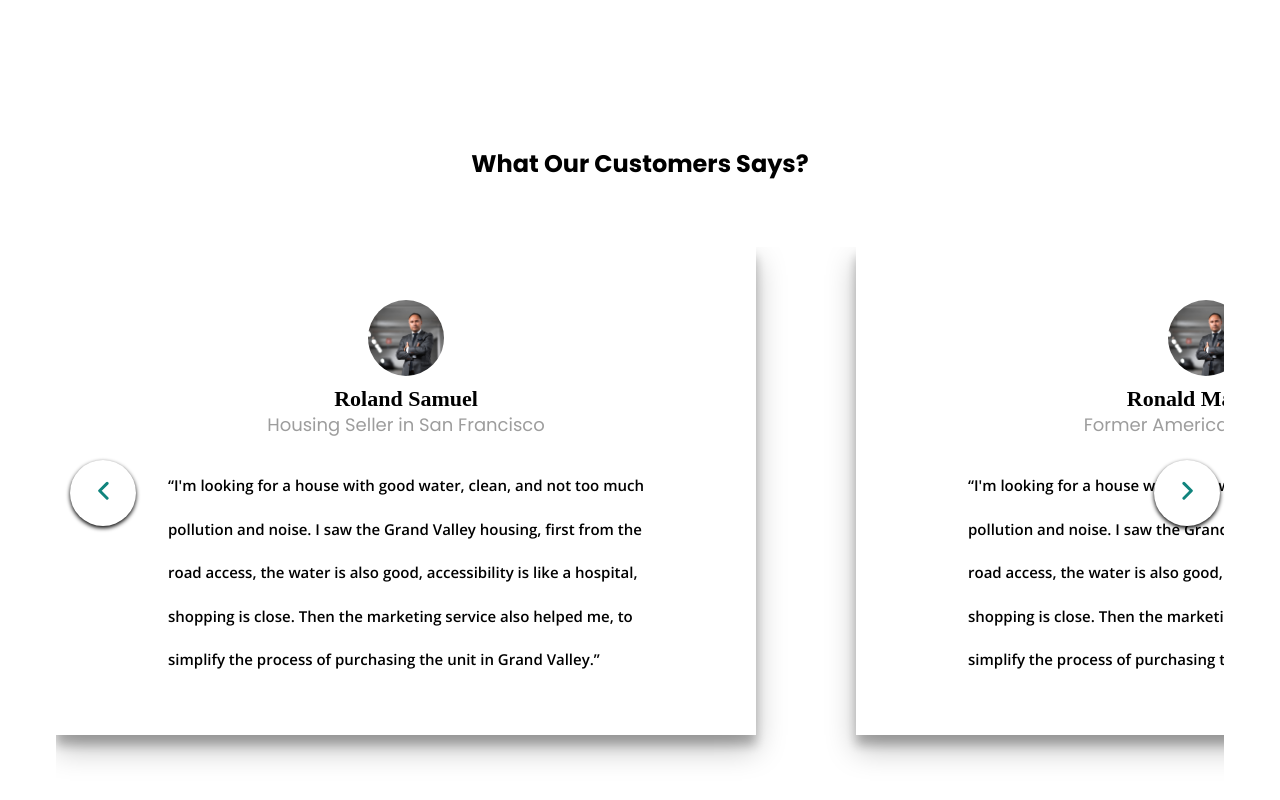
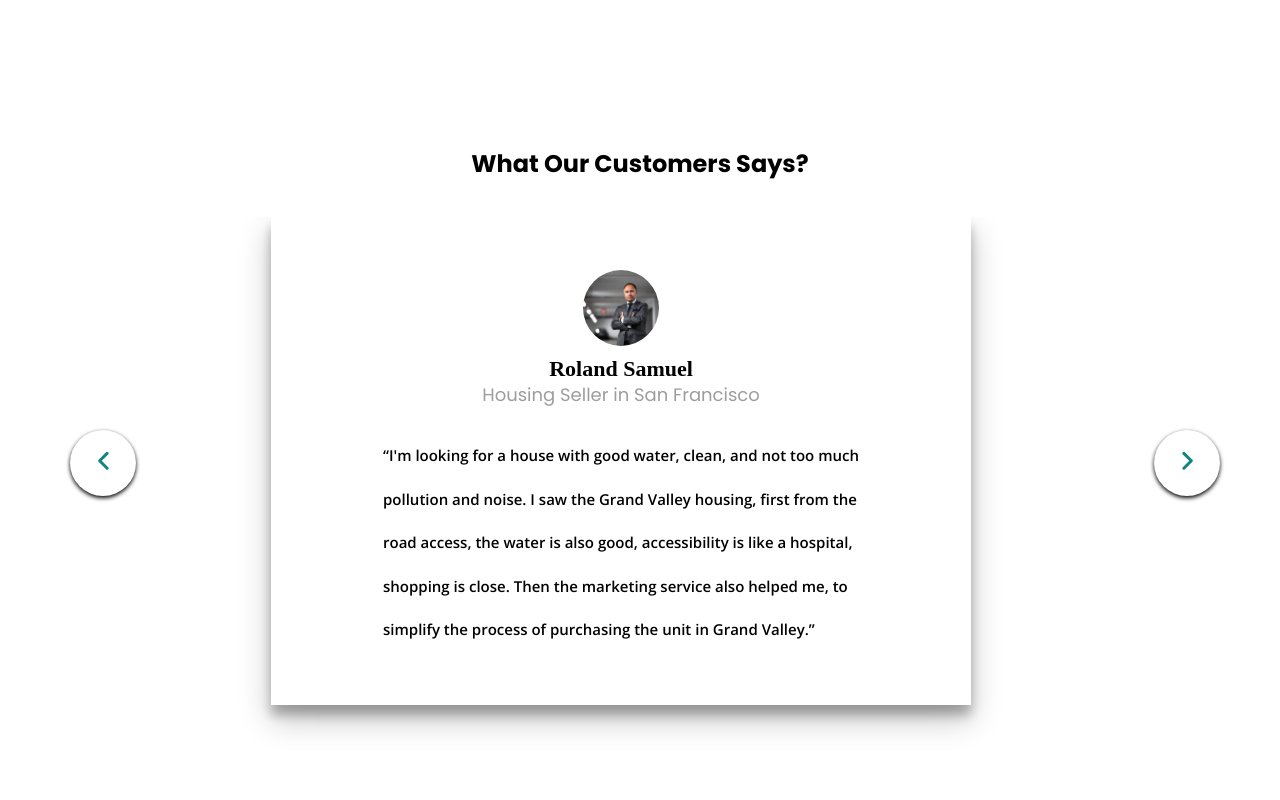
Before and after one commit to kumbangheracles/foundation, a React (Vite) app: page / in a window 1280 px wide. Shown: the part 3054-3854 px from the top of the page. Built offline with nearby package versions, Linux system fonts and the light colour scheme.

Commit message:
animation slider fixed

```diff
--- a/src/Components/Components/Testimonials/TestiContent.jsx
+++ b/src/Components/Components/Testimonials/TestiContent.jsx
@@ -18,12 +18,12 @@ export default function TestiContent() {
                 overflow: "hidden",
                 display: "flex",
                 // justifyContent: "center",
-                gap:"100px",
+                // gap:"280px",
                 width: "100%",
                 height: "600px",
             }}>
                 { testiData.map(item => (
-                <div className="testi-content" key={item.id} style={{ translate: `${-50 * divIndex}%`}}>
+                <div className="testi-content" key={item.id} style={{ translate: `${-160 * divIndex}%`}}>
                     <div className="testi-header">
                         <div className="testi-img">
                             <img
--- a/src/index.css
+++ b/src/index.css
@@ -456,7 +456,7 @@ section{
 
 .testi_wrapper h1{
     text-align: center;
-    margin-bottom: 50px;
+    margin-bottom: 20px;
 }
 
 .testi-content{
@@ -472,7 +472,7 @@ section{
     height: 487.6px;
     flex: 0 0 700px;
     max-width: 700px;
-    /* margin-inline: 115px; */
+    margin-inline: 215px;
     transition: translate 0.5s ease-in-out;
 }
 .testi-header{
```
